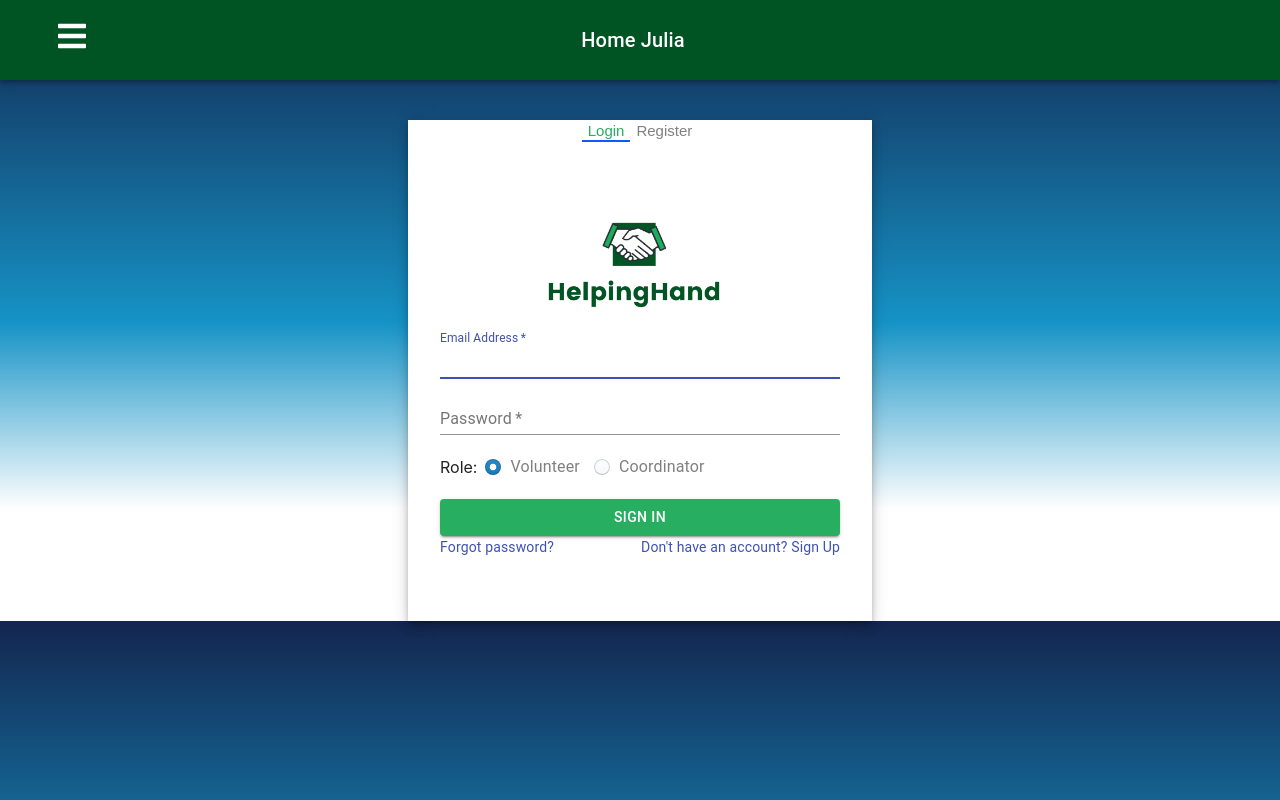
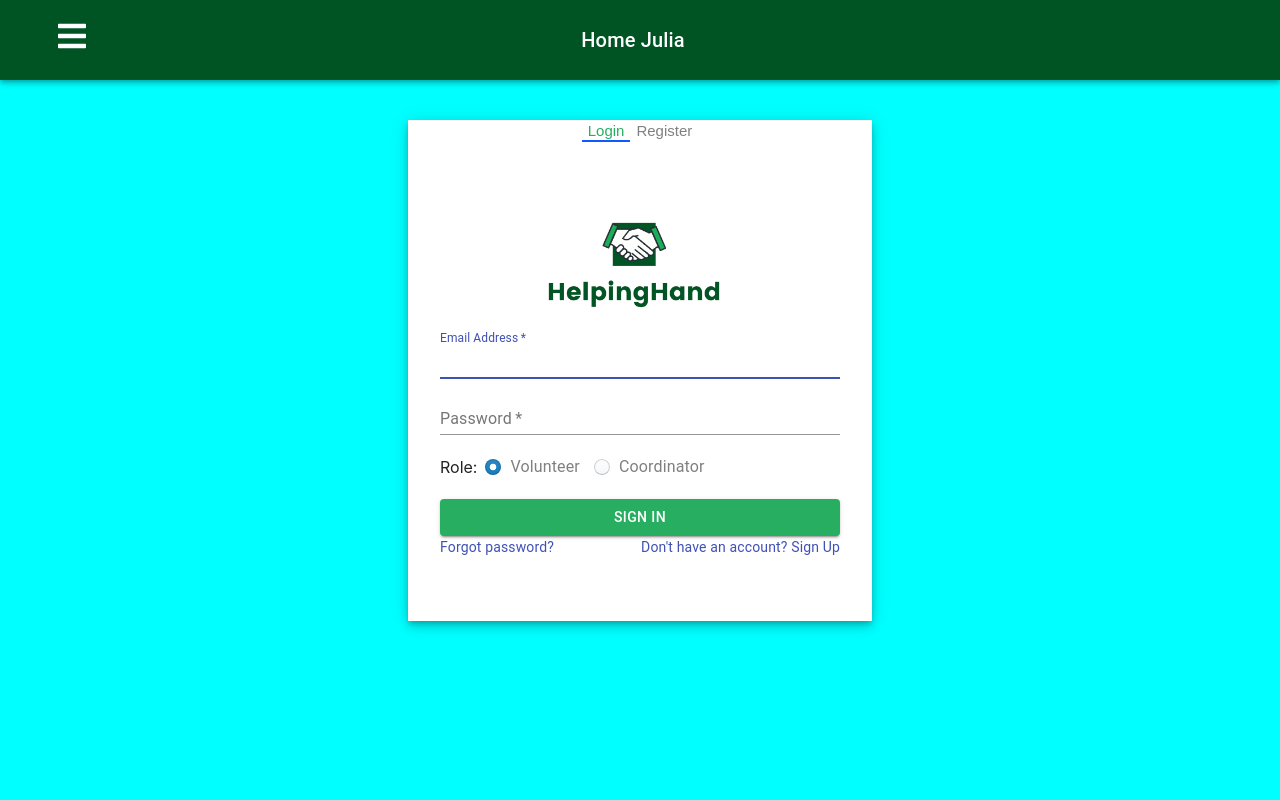
Before and after one commit to amandanisen/cop4331-helpinghand, a React (Create React App) app in the folder frontend/: page / in a window 1280 px wide. Built offline with nearby package versions, Linux system fonts and the light colour scheme.

Commit message:
no message

```diff
--- a/frontend/src/components/home/homepage.css
+++ b/frontend/src/components/home/homepage.css
@@ -1,3 +1,3 @@
-body {
-    background: linear-gradient(180deg, rgba(19,38,79,1) 0%, rgba(22,147,198,1) 52%, rgba(255,255,255,0) 82%);
-  }
+body{
+    background-color: aqua;
+}
```
